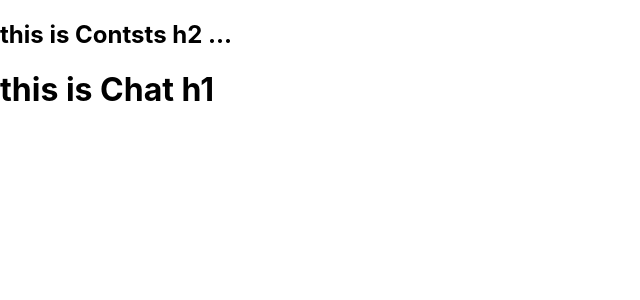
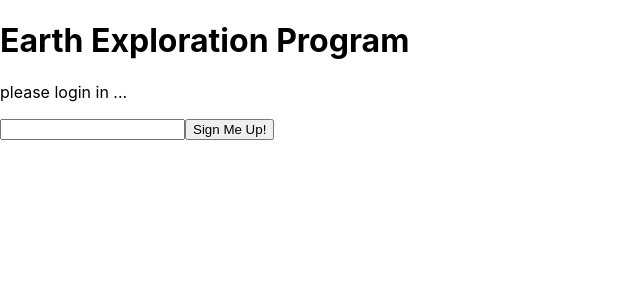
Before and after one commit to qiutian00/react-me, a React app: page / in a window 1280 px wide. Shown: the top 300 px of the page, without its empty margins (0-640 px from the left). Built offline with nearby package versions, Linux system fonts and the light colour scheme.

Commit message:
feat: add SignUpDialog Component

```diff
--- /dev/null
+++ b/src/componets/Dialog.js
@@ -0,0 +1,20 @@
+import React from 'react';
+import FancyBorder from './FancyBorder';
+
+function Dialog(props) {
+
+    return (
+        <FancyBorder color="blue">
+            <h1 className="Dialog-title">
+                {props.title}
+            </h1>
+            <p className="Dialog-message">
+                {props.message}
+            </p>
+            {props.children}
+        </FancyBorder>
+    );
+
+}
+
+export default Dialog;
--- /dev/null
+++ b/src/componets/FancyBorder.js
@@ -0,0 +1,13 @@
+import React from 'react';
+
+function FancyBorder(props) {
+
+    return (
+        <div className={props.color}>
+            {props.children}
+        </div>
+    );
+
+}
+
+export default FancyBorder;
--- /dev/null
+++ b/src/componets/SignUpDialog.js
@@ -0,0 +1,35 @@
+import React from 'react';
+import Dialog from './Dialog';
+
+class SignUpDialog extends React.Component {
+
+    constructor(props) {
+        super(props);
+        this.handleChange = this.handleChange.bind(this);
+        this.handleSignUp = this.handleSignUp.bind(this);
+        this.state = {login: ''};
+    }
+
+    handleChange(e) {
+        this.setState({login: e.target.value});
+    }
+
+    handleSignUp() {
+        alert(`Welcom aboard, ${this.state.login}!`);
+    }
+
+    render() {
+        return (
+            <Dialog title={this.props.title}
+                    message={this.props.message}>
+                <input value={this.state.login} onChange={this.handleChange}></input>
+                <button onClick={this.handleSignUp}>
+                    Sign Me Up!
+                </button>
+            </Dialog>
+        );
+    }
+
+}
+
+export default SignUpDialog;
--- a/src/index.js
+++ b/src/index.js
@@ -14,6 +14,7 @@ import Calculator from './componets/Calculator';
 import SplitPane from './componets/SplitPane';
 import Contacts from './componets/Contacts';
 import Chat from './componets/Chat';
+import SignUpDialog from './componets/SignUpDialog';
 
 // ReactDOM.render(<App />, document.getElementById('root'));
 const element = (
@@ -83,9 +84,10 @@ const listItems = numbers.map((number) =>
 // ReactDOM.render(listItems, document.getElementById('root'));
 // ReactDOM.render(<NumberList2 numbers={numbers} />, document.getElementById('root'));
 // ReactDOM.render(<Calculator />, document.getElementById('root'));
-ReactDOM.render(<SplitPane left={<Contacts/>} right={<Chat/>} />, document.getElementById('root'));
+// ReactDOM.render(<SplitPane left={<Contacts/>} right={<Chat/>} />, document.getElementById('root'));
+ReactDOM.render(<SignUpDialog title='Earth Exploration Program' message='please login in ... ' />, document.getElementById('root'));// If you want your app to work offline and load faster, you can change
 
-// If you want your app to work offline and load faster, you can change
+
 // unregister() to register() below. Note this comes with some pitfalls.
 // Learn more about service workers: https://bit.ly/CRA-PWA
 serviceWorker.unregister();
```
Also changed, not shown: note/REACT_ME.md (+36 -0 lines).
